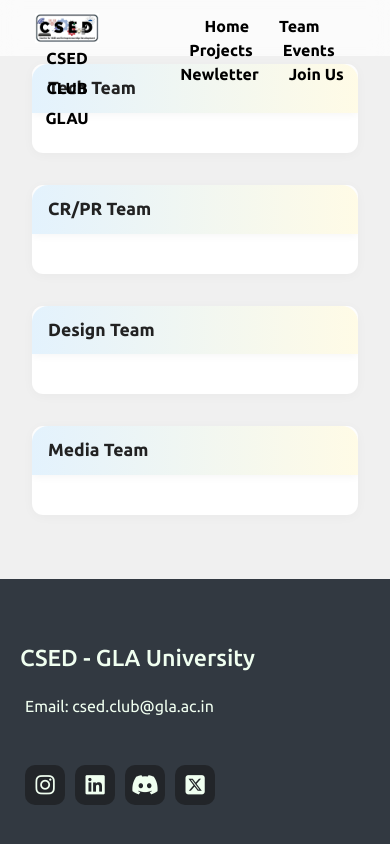
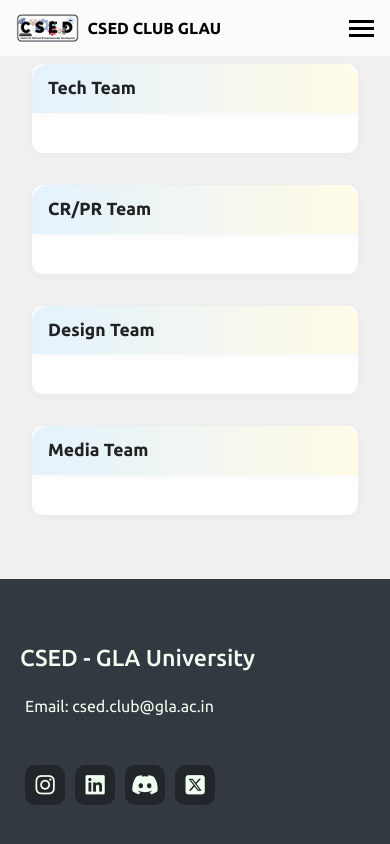
Before and after one commit to kushal-soni01/csed_website, a React (Create React App) app: page /team in a window 390 px wide. Shown: the top 844 px of the page. Built offline with nearby package versions, Linux system fonts and the light colour scheme.

Commit message:
Resposive navbar

```diff
--- a/src/App.css
+++ b/src/App.css
@@ -8,56 +8,139 @@
 
 /* Navigation Bar */
 nav {
-	z-index: 1000;
-	width: 100%;
 	position: fixed;
 	top: 0;
+	left: 0;
+	width: 100%;
 	height: 3.5rem;
-	backdrop-filter: blur(10px);
-	transition: all 0.3s ease;
-	background-color: #ffffffb3;
-	box-shadow: inset 0px 0px 15px 5px transparent;
 	display: flex;
 	justify-content: space-between;
-	border-bottom: 2px solid transparent;
-	div {
-		margin: 14px;
+	align-items: center;
+	background: #ffffffb3;
+	backdrop-filter: blur(10px);
+	z-index: 1000;
+	padding: 0 1rem;
+	box-shadow: inset 0px 0px 15px 5px transparent;
+}
+
+nav .left .logo {
+	display: flex;
+	align-items: center;
+	text-decoration: none;
+	color: black;
+	font-weight: bold;
+}
+
+nav .left .logo img {
+	height: 30px;
+	margin-right: 8px;
+}
+
+nav .right {
+	display: flex;
+	gap: 1.5rem;
+}
+
+nav .right .pages {
+	text-decoration: none;
+	color: black;
+	font-weight: bold;
+	transition: all 0.3s ease;
+}
+
+nav .right .pages:hover {
+	color: #1257f8ce;
+}
+
+.hamburger {
+	display: none;
+	flex-direction: column;
+	gap: 4px;
+	cursor: pointer;
+	z-index: 1100;
+}
+
+.hamburger .bar {
+	width: 25px;
+	height: 3px;
+	background: black;
+	transition: all 0.3s ease;
+}
+
+.hamburger .bar.open:nth-child(1) {
+	transform: rotate(45deg) translate(5px, 5px);
+}
+
+.hamburger .bar.open:nth-child(2) {
+	opacity: 0;
+}
+
+.hamburger .bar.open:nth-child(3) {
+	transform: rotate(-45deg) translate(5px, -5px);
+}
+
+/* Overlay for background blur */
+.overlay {
+	position: fixed;
+	inset: 0;
+	background: transparent;
+	backdrop-filter: blur(4px);
+	z-index: 1000;
+}
+
+/* Responsive */
+@media (max-width: 768px) {
+	nav .right {
+		position: fixed;
+		top: 0;
+		right: -100%;
+		width: 100%;
+		height: 100vh;
+		flex-direction: column;
+		justify-content: center;
+		align-items: center;
+		background: rgba(255, 255, 255, 0.95);
+		backdrop-filter: blur(12px);
+		transition: right 0.4s ease;
 	}
 
-	.logo {
-		height: 30px;
-		line-height: 30px;
-		text-align: center;
-		position: relative;
-		top: -3px;
+	nav .right.show {
+		right: 0;
 	}
 
-	.logo img {
-		height: 30px;
-		margin: 0 6px;
+	nav .right .pages {
+		font-size: 1.5rem;
+		margin: 1rem 0;
+		opacity: 0;
+		transform: translateY(20px);
+		animation: slideFade 0.4s forwards;
 	}
-	.pages,
-	.logo {
-		color: black;
-		text-decoration: none;
-		margin: 0 10px;
-		padding: 0 5px;
-		font-size: 16px;
-		font-weight: bold;
-		border-radius: 5px;
-		display: inline-block;
-		transition: all 0.3s ease 0s;
+
+	nav .right.show .pages:nth-child(1) {
+		animation-delay: 0.1s;
 	}
-	.pages:hover {
-		border-bottom: 3px solid rgb(86, 86, 86);
-		transform: translateY(-3px);
+	nav .right.show .pages:nth-child(2) {
+		animation-delay: 0.2s;
 	}
-	.pages span {
-		display: inline-block;
-		transition: all 0.3s linear 0s;
+	nav .right.show .pages:nth-child(3) {
+		animation-delay: 0.3s;
 	}
-	.pages span:hover {
-		color: rgb(86, 86, 86);
+	nav .right.show .pages:nth-child(4) {
+		animation-delay: 0.4s;
+	}
+	nav .right.show .pages:nth-child(5) {
+		animation-delay: 0.5s;
+	}
+
+	.hamburger {
+		display: flex;
+	}
+}
+
+@keyframes slideFade {
+	to {
+		opacity: 1;
+		transform: translateY(0);
 	}
 }
 
--- a/src/components/Navbar.js
+++ b/src/components/Navbar.js
@@ -1,36 +1,58 @@
-import React from "react";
+import React, { useState, useEffect } from "react";
 import { Link } from "react-router-dom";
 import logo from "../content/Logo.png";
 
 export default function Navbar(props) {
+	const [isOpen, setIsOpen] = useState(false);
+
+	const toggleMenu = () => setIsOpen(!isOpen);
+	const closeMenu = () => setIsOpen(false);
+
+	// ✅ Auto-close drawer on window resize above 768px
+	useEffect(() => {
+		const handleResize = () => {
+			if (window.innerWidth > 768 && isOpen) {
+				setIsOpen(false);
+			}
+		};
+		window.addEventListener("resize", handleResize);
+		return () => window.removeEventListener("resize", handleResize);
+	}, [isOpen]);
+
 	return (
 		<nav>
 			<div className="left">
-				<Link to="/" className="logo" id="page-1">
+				<Link to="/" className="logo" onClick={closeMenu}>
 					<img src={logo} alt="CSED Logo" />
 					<span>{props.title}</span>
 				</Link>
 			</div>
-			<div className="right">
-				<Link to="/" className="pages" id="page-2">
-					<span>Home</span>
+
+			<div className={`right ${isOpen ? "show" : ""}`}>
+				<Link to="/team" className="pages" onClick={closeMenu}>
+					Team
 				</Link>
-				<Link to="/team" className="pages" id="page-3">
-					<span>Team</span>
+				<Link to="/projects" className="pages" onClick={closeMenu}>
+					Projects
 				</Link>
-				<Link to="/projects" className="pages" id="page-4">
-					<span>Projects</span>
+				<Link to="/events" className="pages" onClick={closeMenu}>
+					Events
 				</Link>
-				<Link to="/events" className="pages" id="page-5">
-					<span>Events</span>
+				<Link to="/newsletter" className="pages" onClick={closeMenu}>
+					Newsletter
 				</Link>
-				<Link to="/newsletter" className="pages" id="page-6">
-					<span>Newletter</span>
-				</Link>
-				<Link to="/joinus" className="pages" id="page-7">
-					<span>Join Us</span>
+				<Link to="/joinus" className="pages" onClick={closeMenu}>
+					Join Us
 				</Link>
 			</div>
+
+			<div className="hamburger" onClick={toggleMenu}>
+				<div className={`bar ${isOpen ? "open" : ""}`}></div>
+				<div className={`bar ${isOpen ? "open" : ""}`}></div>
+				<div className={`bar ${isOpen ? "open" : ""}`}></div>
+			</div>
+
+			{isOpen && <div className="overlay" onClick={closeMenu}></div>}
 		</nav>
 	);
 }
--- a/src/components/TypewriterVideo.css
+++ b/src/components/TypewriterVideo.css
@@ -14,7 +14,7 @@
 		object-fit: cover;
 		z-index: 1;
 	}
-	.overlay {
+	.typeWriter-overlay {
 		position: absolute;
 		top: 50%;
 		left: 50%;
--- a/src/components/TypewriterVideo.js
+++ b/src/components/TypewriterVideo.js
@@ -63,7 +63,7 @@
 				<source src="/" type="video/mp4" />
 			</video>
 
-			<div className="overlay">
+			<div className="typeWriter-overlay">
 				<h1 className="typewriter">{showText ? text : ""}</h1>
 			</div>
 		</div>
--- a/src/pages/Home.js
+++ b/src/pages/Home.js
@@ -6,7 +6,7 @@
 import HorizontalProjectCard from "../components/HorizontalProjectCard";
 import InfiniteScrollMarquee from "../components/InfiniteScrollMarquee";
 import blankImage from "../content/balnkImage.jpg";
-import profile from "../content/profile.png";
+// import profile from "../content/profile.png";/
 // import CoreMembers from "../components/CoreMembers";
 
 const sectionsData = [
@@ -119,46 +119,45 @@
 	{
 		id: 1,
 		image: blankImage,
-      text: "Sarah Johnson"
+		text: "Sarah Johnson",
 	},
 	{
 		id: 2,
 		image: blankImage,
-      text: "Mike Chen"
+		text: "Mike Chen",
 	},
 	{
 		id: 3,
 		image: blankImage,
-      text: "Emma Wilson"
+		text: "Emma Wilson",
 	},
 	{
 		id: 4,
 		image: blankImage,
-      text: "David Park"
+		text: "David Park",
 	},
 	{
 		id: 5,
 		image: blankImage,
-      text: "Lisa Rodriguez"
+		text: "Lisa Rodriguez",
 	},
 	{
 		id: 6,
 		image: blankImage,
-      text: "Alex Thompson"
+		text: "Alex Thompson",
 	},
 	// Add more items here as needed
 	{
 		id: 7,
 		image: blankImage,
-      text: "John Smith"
+		text: "John Smith",
 	},
 	{
 		id: 8,
 		image: blankImage,
-      text: "Anna Davis"
-    }
+		text: "Anna Davis",
+	},
 ];
-
 
 // const members = [
 // 	{
```
Lines whose indentation alone changed are shown as unchanged.
